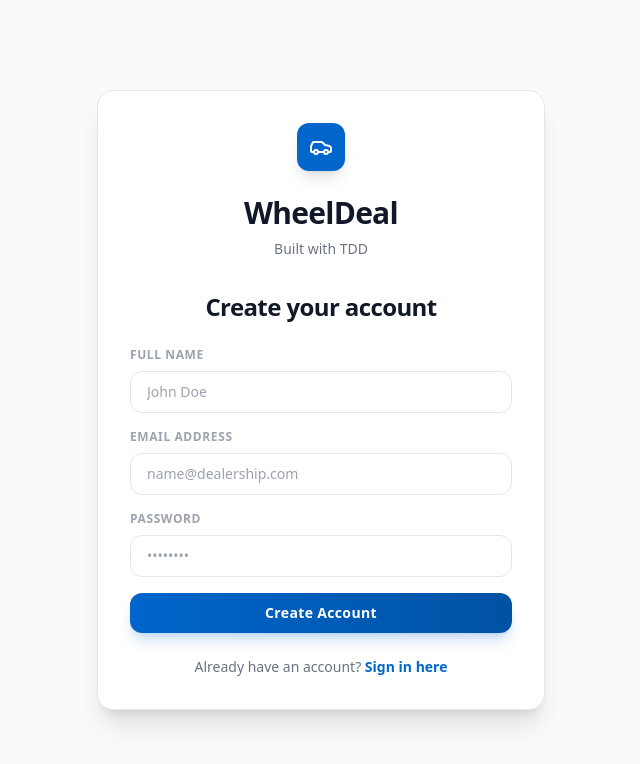
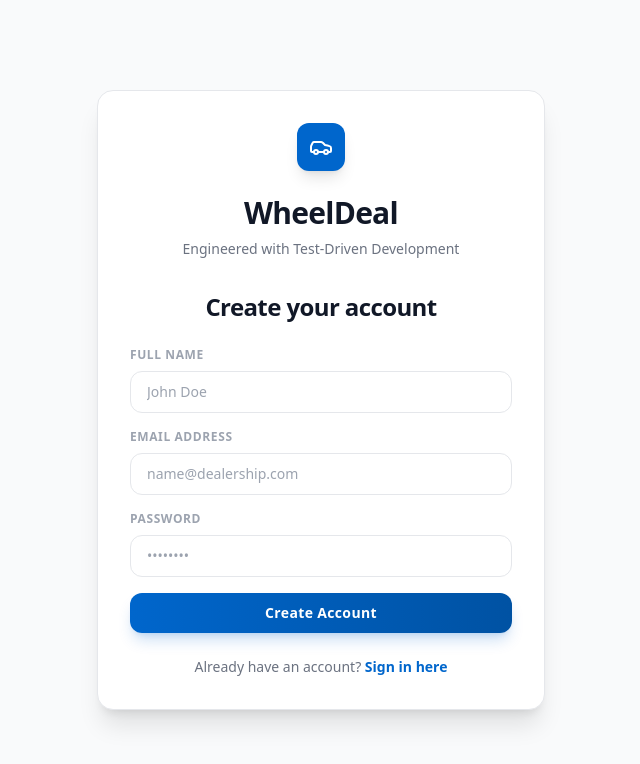
Before and after one commit to neel040205-np/cardealershipinventorysystem, a React (Vite) app in the folder frontend/: page /register in a window 1280 px wide. Shown: the top 764 px of the page, without its empty margins (319-959 px from the left). Built offline with nearby package versions, Linux system fonts and the light colour scheme; no server answers.

Commit message:
chore: update tagline to Engineered with Test-Driven Development
Co-authored-by: Antigravity <AI@users.noreply.github.com>

```diff
--- a/frontend/index.html
+++ b/frontend/index.html
@@ -4,7 +4,7 @@
     <meta charset="UTF-8" />
     <link rel="icon" type="image/svg+xml" href="/vite.svg" />
     <meta name="viewport" content="width=device-width, initial-scale=1.0" />
-    <title>WheelDeal - Built with TDD</title>
+    <title>WheelDeal - Engineered with Test-Driven Development</title>
   </head>
   <body class="bg-gray-50 text-gray-900 dark:bg-gray-950 dark:text-gray-50 transition-colors duration-200">
     <div id="root"></div>
--- a/frontend/src/presentation/layouts/AuthLayout.tsx
+++ b/frontend/src/presentation/layouts/AuthLayout.tsx
@@ -20,7 +20,7 @@ export const AuthLayout: React.FC = () => {
             <Car className="h-6 w-6" />
           </div>
           <h2 className="mt-6 text-center text-3xl font-extrabold tracking-tight">WheelDeal</h2>
-          <p className="mt-2 text-center text-sm text-gray-500">Built with TDD</p>
+          <p className="mt-2 text-center text-sm text-gray-500">Engineered with Test-Driven Development</p>
         </div>
         <Outlet />
       </div>
```
